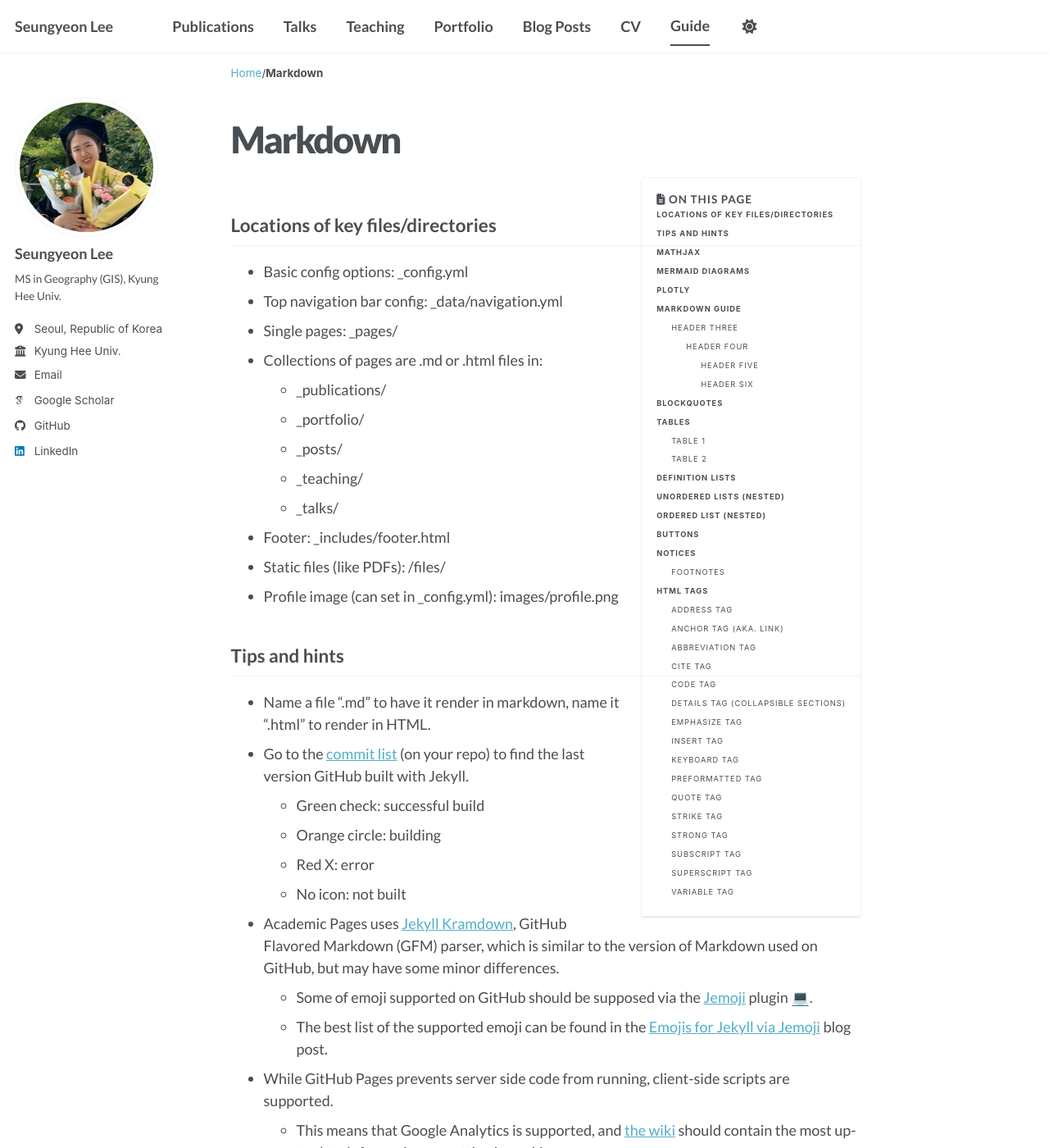
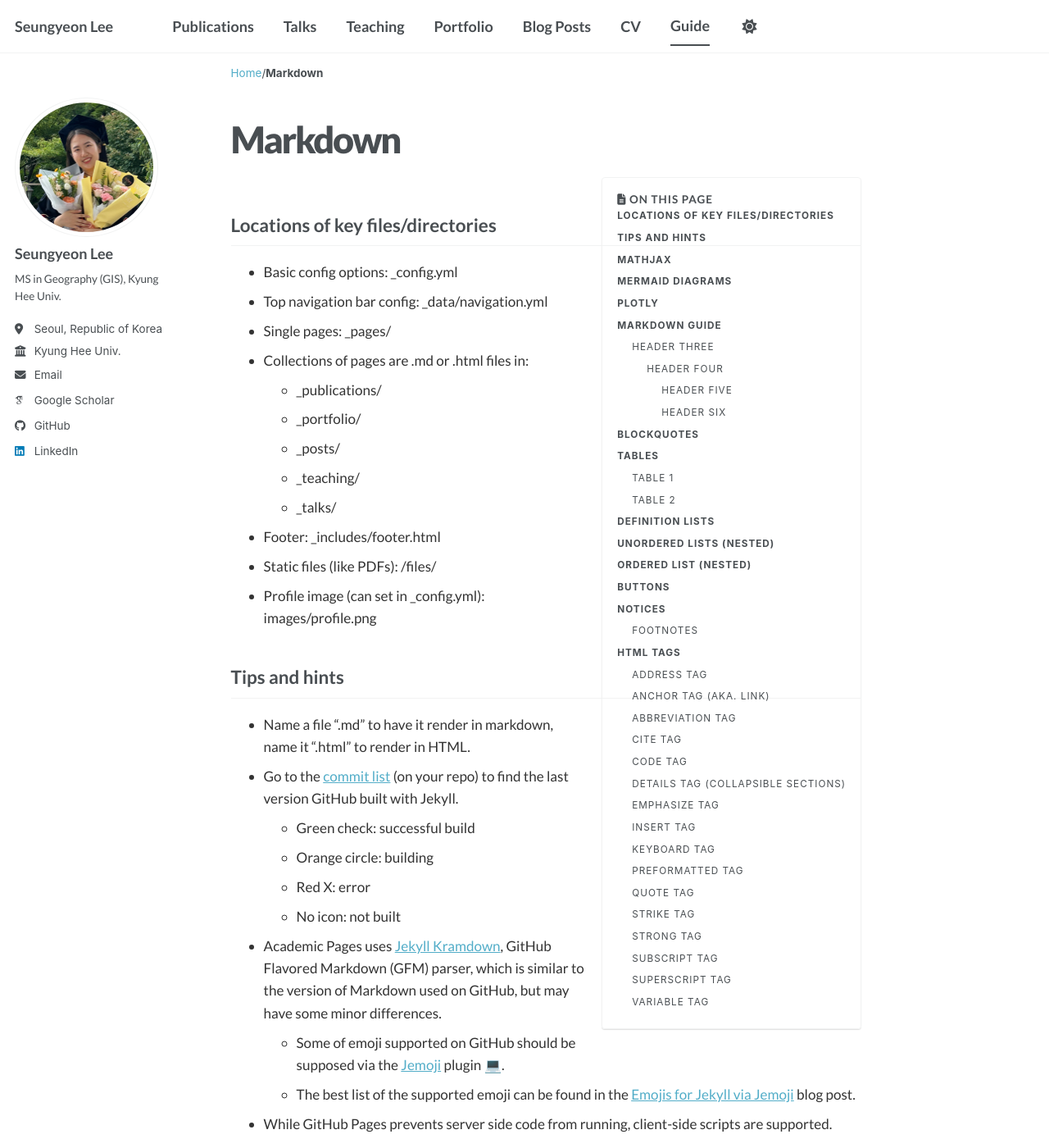
Before and after one commit to seungyeon677/seungyeon677.github.io, a Jekyll site: the page built from _pages/markdown.md, in a window 1280 px wide and 1400 px high. Shown: the whole window at 82% size. Built offline with Jekyll 4.4.1, drawn with Linux system fonts in a browser that asks for light colours; emoji names are drawn with the system emoji font; some web fonts are replaced; a script bundle is joined from its source files by our own code; library files that are not in the unit come from our copies.

Commit message:
Update head.html

```diff
--- a/_includes/head.html
+++ b/_includes/head.html
@@ -38,6 +38,16 @@
     letter-spacing: -0.05em; /* 글자 간격을 살짝 좁혀 더 세련되게 */
   }
 
+  /* 사이드바를 제외한 '본문 영역'만 폰트 사이즈 줄이기 */
+  .page__content p,
+  .page__content li,
+  .page__content table,
+  .page__content blockquote {
+    font-size: 0.95rem !important; /* 본문 글자 크기 */
+    line-height: 1.6 !important;   /* 줄 간격 */
+    color: #333333 !important;    /* 글자 색상 */
+  }
+
   /* 4. 하단 푸터 및 기타 요소 */
   .page__footer, .pagination, .page__taxonomy {
     font-family: 'Lato', sans-serif !important;
```
